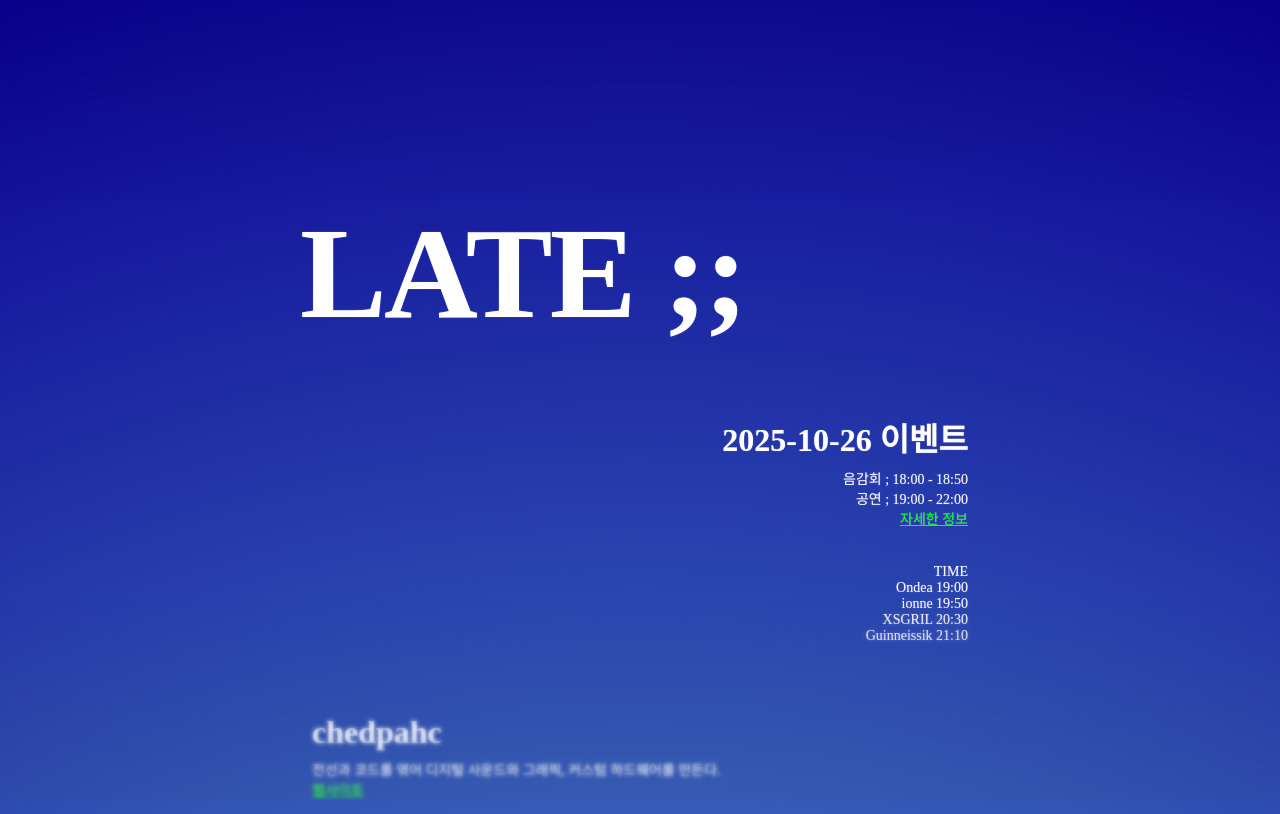
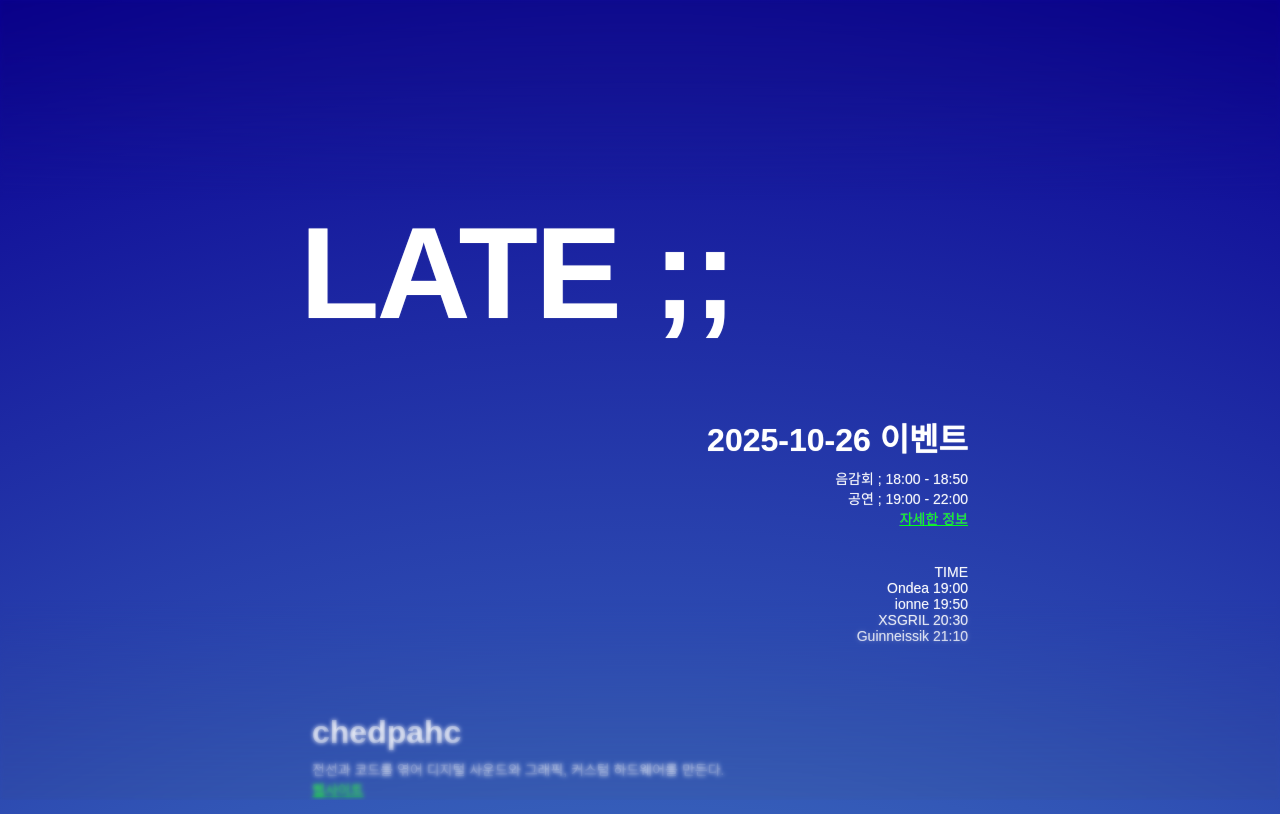
Before and after one commit to album-late/album-late.github.io, a plain HTML site: page index.html in a window 1280 px wide. Shown: the top 814 px of the page. Drawn offline with Linux system fonts and the light colour scheme; a web font is replaced by a local one.

Commit message:
Add files via upload

```diff
--- a/index.html
+++ b/index.html
@@ -45,8 +45,9 @@ body {
   color:#ffffff;
   position: relative;
   overflow-x:hidden;
+
+  font-family: 'Paperozi', sans-serif;
 /*
-  font-family: 'Paperozi', sans-serif;
   background: url("bg.png") no-repeat center top;
   background-size: cover;
   background-attachment: scroll;
```
